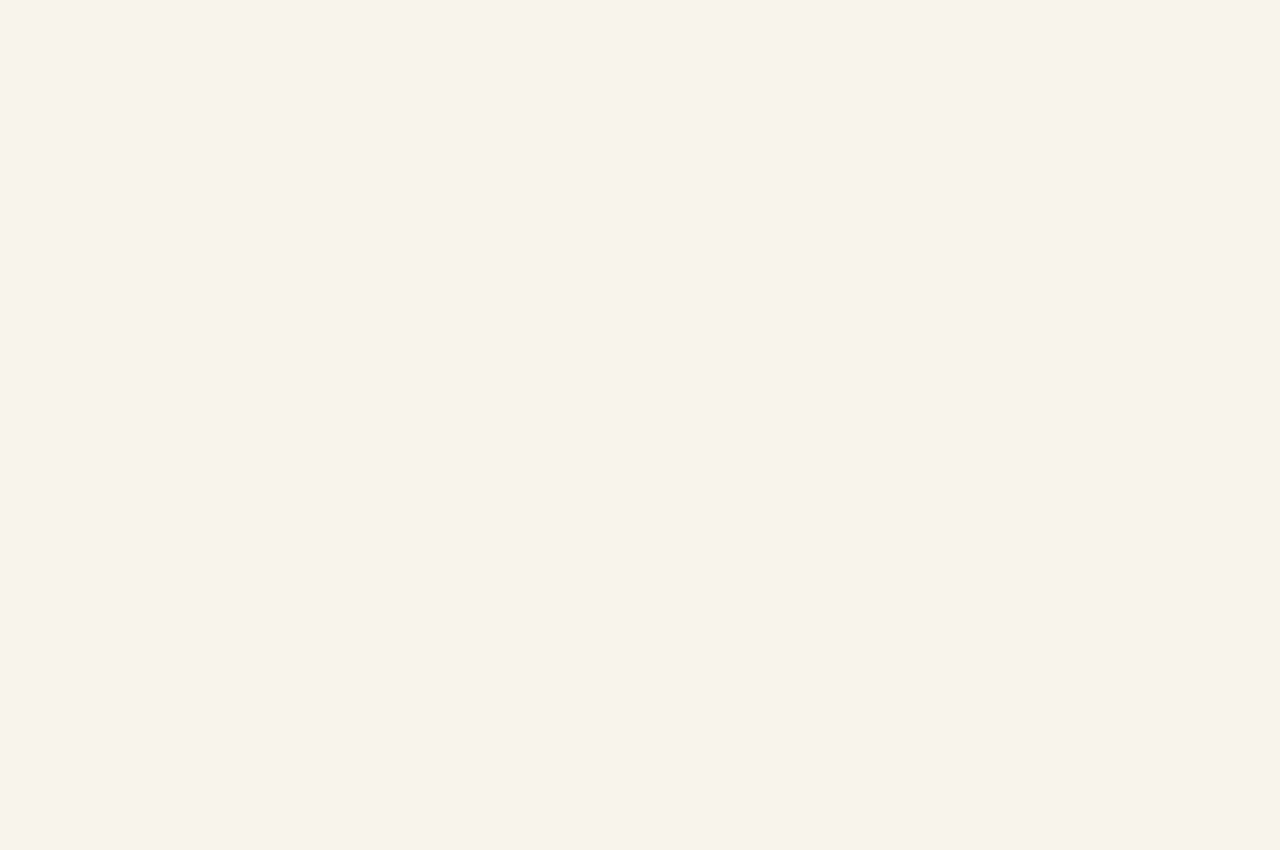
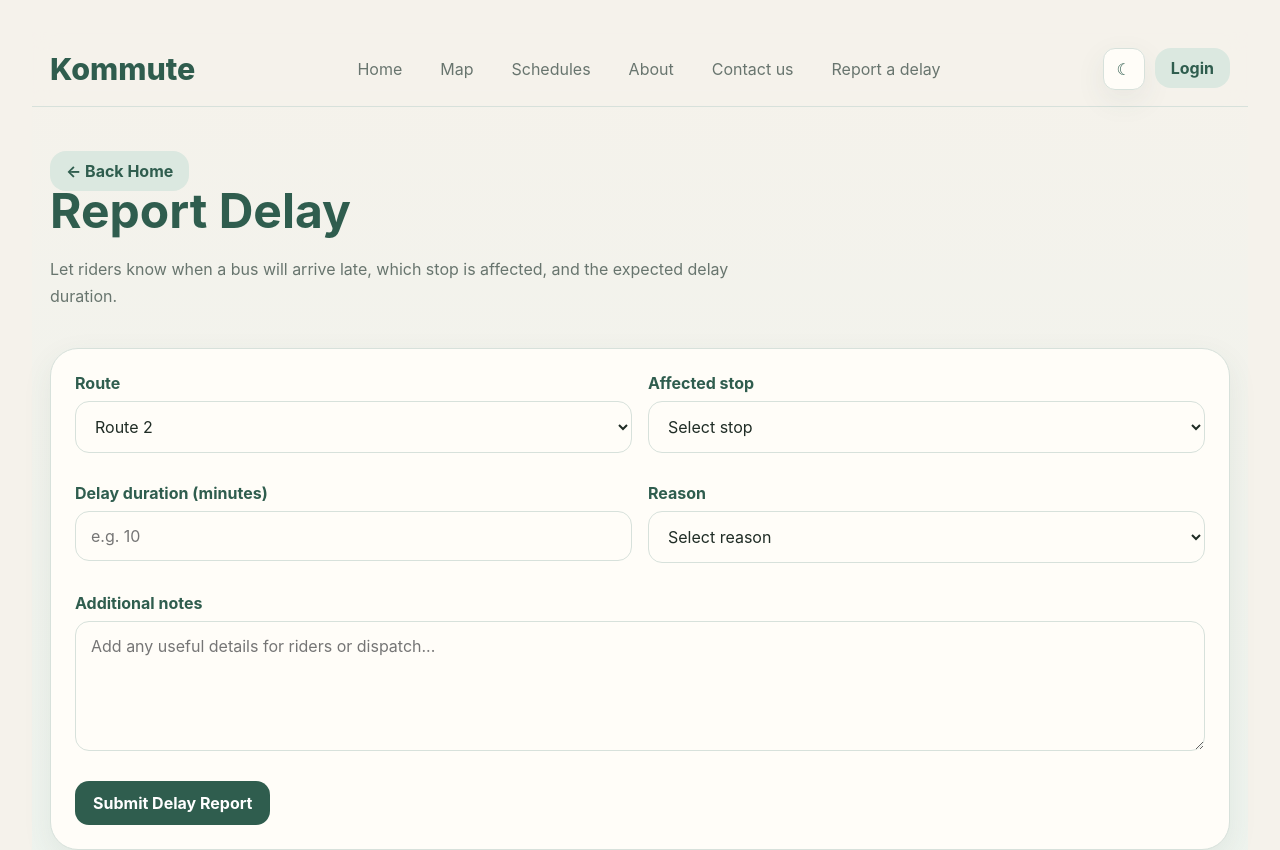
Before and after one commit to JwanAbdullah/KOMMUTE, a React (Vite) app in the folder frontend/: page /driver/report-delay in a window 1280 px wide. Before the commit this address had no page. Shown: the top 850 px of the page. Before the commit the page ends 800 px from the top, so only its background shows below. Built offline with nearby package versions, Linux system fonts and the light colour scheme; the HTML template or start-up script is replaced by a standard one.

Commit message:
feat: add the driver page implementation

```diff
--- a/frontend/src/App.jsx
+++ b/frontend/src/App.jsx
@@ -10,6 +10,7 @@ import Login from "./pages/Login";
 import Profile from "./pages/Profile";
 import RequestBus from "./pages/faculty&club/RequestBus";
 import MyRequests from "./pages/faculty&club/MyRequests";
+import ReportDelay from "./pages/driver/ReportDelay";
 
 function ScrollToHash() {
   const location = useLocation();
@@ -44,6 +45,7 @@ export default function App() {
         <Route path="/profile" element={<Profile />} />
         <Route path="/faculty&club/request-bus" element={<RequestBus />} />
         <Route path="/faculty&club/my-requests" element={<MyRequests />} />
+        <Route path="/driver/report-delay" element={<ReportDelay />} />
       </Routes>
     </BrowserRouter>
   );
--- a/frontend/src/components/layout/Header.jsx
+++ b/frontend/src/components/layout/Header.jsx
@@ -32,17 +32,19 @@ export default function Header({ darkMode, setDarkMode }) {
           <Link className="nav-link" to="/">Home</Link>
           <Link className="nav-link" to="/#map">Map</Link>
           <Link className="nav-link" to="/#routes">Schedules</Link>
-          <Link className="nav-link" to="/about">About</Link>
-          <Link className="nav-link" to="/contact">Contact us</Link>
 
           {!isLoggedIn && (
             <>
+              <Link className="nav-link" to="/about">About</Link>
+              <Link className="nav-link" to="/contact">Contact us</Link>
               <Link className="nav-link" to="/submit-report">Report a delay</Link>
             </>
           )}
 
           {isLoggedIn && userRole === "user" && (
             <>
+              <Link className="nav-link" to="/about">About</Link>
+              <Link className="nav-link" to="/contact">Contact us</Link>
               <Link className="nav-link" to="/submit-report">Report a delay</Link>
             </>
           )}
@@ -63,6 +65,8 @@ export default function Header({ darkMode, setDarkMode }) {
 
           {isLoggedIn && userRole === "faculty" && (
             <>
+              <Link className="nav-link" to="/about">About</Link>
+              <Link className="nav-link" to="/contact">Contact us</Link>
               <Link className="nav-link" to="/faculty&club/request-bus">
                 Request Bus
               </Link>
@@ -75,7 +79,7 @@ export default function Header({ darkMode, setDarkMode }) {
           {isLoggedIn && userRole === "driver" && (
             <>
               <Link className="nav-link" to="/driver/report-delay">
-                Report Delay
+                Report a Delay
               </Link>
             </>
           )}
--- a/frontend/src/pages/driver/ReportDelay.jsx
+++ b/frontend/src/pages/driver/ReportDelay.jsx
@@ -0,0 +1,160 @@
+import React, { useMemo, useState } from "react";
+import { Link } from "react-router-dom";
+import Header from "../../components/layout/Header";
+import Footer from "../../components/layout/Footer";
+
+const driverStops = [
+  "Parking 900",
+  "Parking 404",
+  "27",
+  "Station 312",
+  "Building 22",
+  "Station 319",
+  "Building 58",
+  "Station 309",
+  "Station 310",
+  "Station 314",
+];
+
+export default function ReportDelay() {
+  const [darkMode, setDarkMode] = useState(false);
+
+  const [routeName, setRouteName] = useState("Route 2");
+  const [stopName, setStopName] = useState("");
+  const [delayMinutes, setDelayMinutes] = useState("");
+  const [reason, setReason] = useState("");
+  const [additionalNotes, setAdditionalNotes] = useState("");
+  const [submitted, setSubmitted] = useState(false);
+
+  const delayPreview = useMemo(() => {
+    if (!stopName || !delayMinutes) return null;
+    return `Route ${routeName.replace("Route ", "")} will be delayed by ${delayMinutes} minutes at ${stopName}.`;
+  }, [routeName, stopName, delayMinutes]);
+
+  const handleSubmit = (e) => {
+    e.preventDefault();
+    setSubmitted(true);
+  };
+
+  return (
+    <div className={darkMode ? "app-shell dark" : "app-shell"}>
+      <Header darkMode={darkMode} setDarkMode={setDarkMode} />
+
+      <main>
+        <section className="section">
+          <div className="container">
+            <div className="page-header">
+              <Link to="/" className="secondary-btn">← Back Home</Link>
+              <h1>Report Delay</h1>
+              <p>
+                Let riders know when a bus will arrive late, which stop is affected,
+                and the expected delay duration.
+              </p>
+            </div>
+
+            <div className="card form-card">
+              <form className="form-grid" onSubmit={handleSubmit}>
+                <div className="field">
+                  <label>Route</label>
+                  <select
+                    className="select"
+                    value={routeName}
+                    onChange={(e) => setRouteName(e.target.value)}
+                    required
+                  >
+                    <option value="Route 1">Route 1</option>
+                    <option value="Route 2">Route 2</option>
+                    <option value="Route 3">Route 3</option>
+                    <option value="Route 4">Route 4</option>
+                    <option value="Route 5">Route 5</option>
+                    <option value="Route 6">Route 6</option>
+                    <option value="Route 7">Route 7</option>
+                    <option value="Route 8">Route 8</option>
+                  </select>
+                </div>
+
+                <div className="field">
+                  <label>Affected stop</label>
+                  <select
+                    className="select"
+                    value={stopName}
+                    onChange={(e) => setStopName(e.target.value)}
+                    required
+                  >
+                    <option value="">Select stop</option>
+                    {driverStops.map((stop) => (
+                      <option key={stop} value={stop}>
+                        {stop}
+                      </option>
+                    ))}
+                  </select>
+                </div>
+
+                <div className="field">
+                  <label>Delay duration (minutes)</label>
+                  <input
+                    className="input"
+                    type="number"
+                    min="1"
+                    placeholder="e.g. 10"
+                    value={delayMinutes}
+                    onChange={(e) => setDelayMinutes(e.target.value)}
+                    required
+                  />
+                </div>
+
+                <div className="field">
+                  <label>Reason</label>
+                  <select
+                    className="select"
+                    value={reason}
+                    onChange={(e) => setReason(e.target.value)}
+                    required
+                  >
+                    <option value="">Select reason</option>
+                    <option value="Traffic congestion">Traffic congestion</option>
+                    <option value="Mechanical issue">Mechanical issue</option>
+                    <option value="Passenger loading delay">Passenger loading delay</option>
+                    <option value="Road closure">Road closure</option>
+                    <option value="Weather conditions">Weather conditions</option>
+                    <option value="Other">Other</option>
+                  </select>
+                </div>
+
+                <div className="field full-span">
+                  <label>Additional notes</label>
+                  <textarea
+                    className="textarea"
+                    placeholder="Add any useful details for riders or dispatch..."
+                    value={additionalNotes}
+                    onChange={(e) => setAdditionalNotes(e.target.value)}
+                  />
+                </div>
+
+                {delayPreview && (
+                  <div className="full-span info-box">
+                    <strong>Preview:</strong> {delayPreview}
+                  </div>
+                )}
+
+                <div className="full-span">
+                  <button type="submit" className="primary-btn">
+                    Submit Delay Report
+                  </button>
+                </div>
+              </form>
+
+              {submitted && (
+                <div className="success-box">
+                  Delay report submitted. Riders can now be notified about the affected stop and delay.
+                </div>
+              )}
+            </div>
+          </div>
+        </section>
+      </main>
+
+      <Footer />
+    </div>
+  );
+}
```
Also changed, not shown: frontend/src/pages/admin/AdminRequests.jsx (deleted), frontend/src/pages/admin/DriversDashboard.jsx (added), frontend/src/pages/admin/DriversManagement.jsx (deleted), frontend/src/pages/admin/RequestsDashboard.jsx (added), frontend/src/pages/driver/DriverHome.jsx (deleted).
